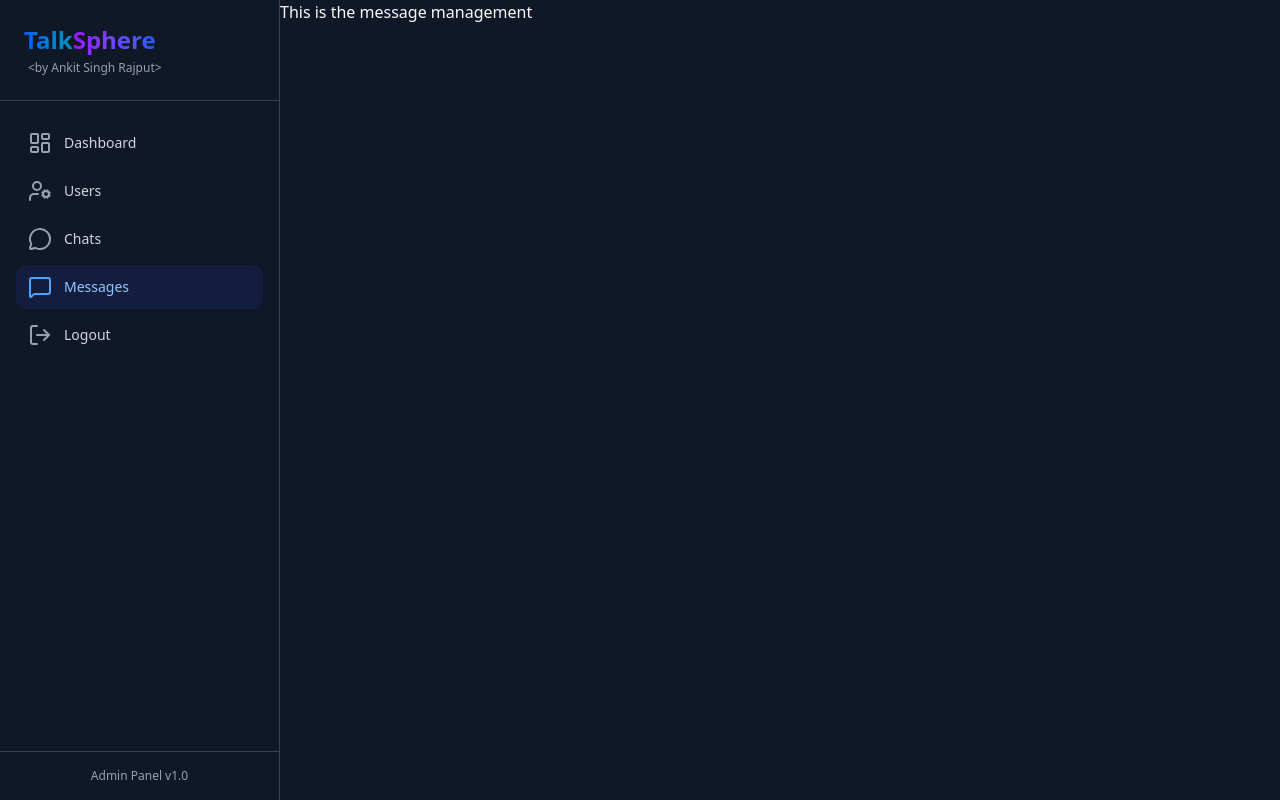
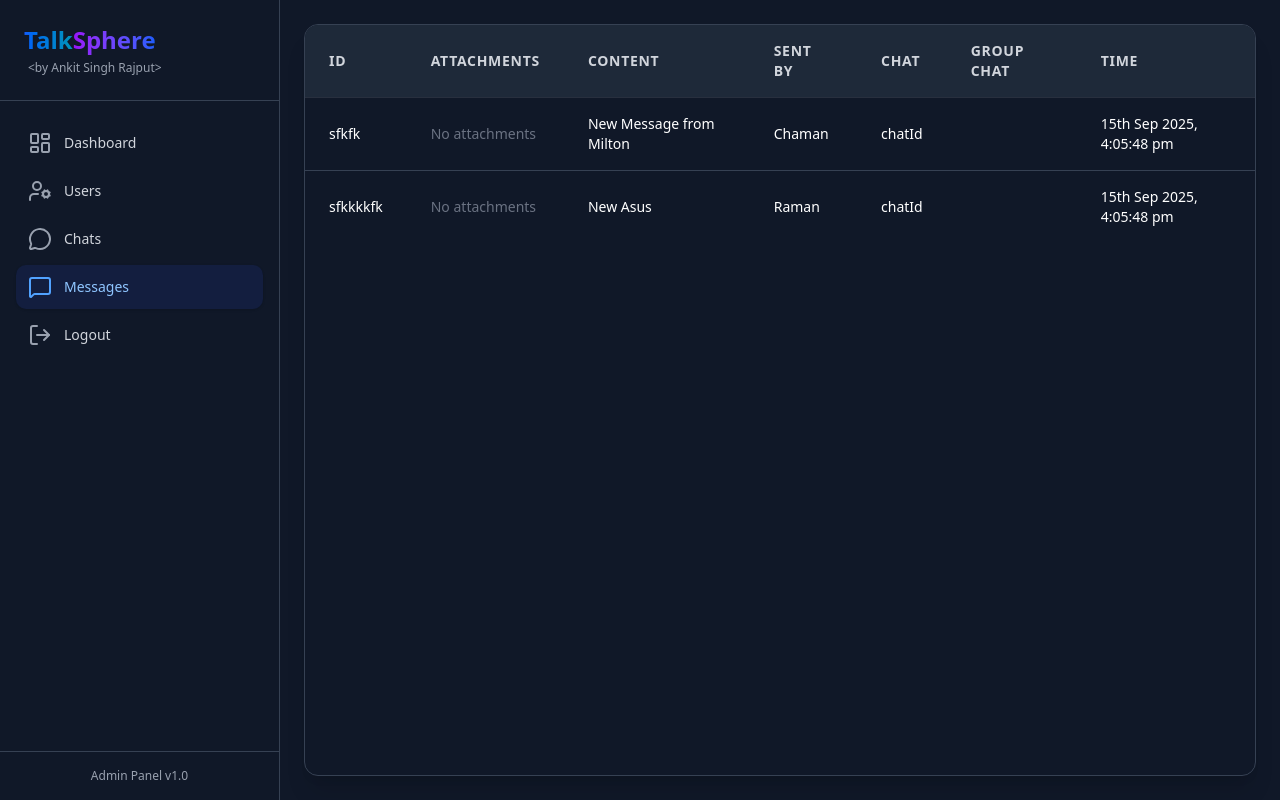
Before and after one commit to ankitsinghrajp/TalkSphere, a React (Vite) app in the folder client/: page /admin/messages in a window 1280 px wide. Built offline with nearby package versions, Linux system fonts and the light colour scheme.

Commit message:
Frontend created

```diff
--- a/client/src/components/constants/sampleData.tsx
+++ b/client/src/components/constants/sampleData.tsx
@@ -52,7 +52,7 @@ export const SampleNotifications = [
 export const sampleMessage = [
   {
     attachments: [],
-    content: "This is the message sent by Chaman",
+    content: "This is the message sent by first user",
     _id: "sfnsdjkfsdnfkjsbnd",
     sender: {
       _id: "user._id",
@@ -98,5 +98,53 @@ export const dashboardData = {
     friends: 3,
     groups:1
   }
-    ]
+    ],
+    chats:[
+      {
+        name:"Ankit Singh Chouhan",
+        _id: 1,
+        groupChat: false,
+        member:["1","2"],
+        totalMembers: 2,
+        totalMessages:20,
+        creator:{
+          name:"Ankit Singh Chouhan",
+        }
+      },
+      {
+        name:"Balmukund Gupt",
+        _id: 2,
+        groupChat: false,
+        member:["1","2"],
+        totalMembers: 2,
+        totalMessages:20,
+        creator:{
+          name:"Subramanyam",
+        }
+      },
+    ],
+    messages:[
+      {
+        attachments:[],
+        content:"New Message from Milton",
+        _id:"sfkfk",
+        sender:{
+          _id:"user._id",
+          name:"Chaman",
+        },
+        chat:"chatId",
+        createdAt:"2024-02-12T10:41:30.630Z",
+      },
+      {
+        attachments:[],
+        content:"New Asus",
+        _id:"sfkkkkfk",
+        sender:{
+          _id:"user._id",
+          name:"Raman",
+        },
+        chat:"chatId",
+        createdAt:"2025-02-12T10:41:30.630Z",
+      },
+    ],
 }
--- a/client/src/components/shared/Table.tsx
+++ b/client/src/components/shared/Table.tsx
@@ -1,6 +1,6 @@
 import React, { useState } from 'react';
 
-const TableComponent = ({ heading, columns, rows }) => {
+const TableComponent = ({ heading, columns, rows, width = 200 }) => {
   const [isDarkTheme, setIsDarkTheme] = useState(true);
 
   const themeClasses = {
@@ -19,33 +19,32 @@ const TableComponent = ({ heading, columns, rows }) => {
 
   return (
     <div className={`h-full px-2 py-6 md:p-6 ${themeClasses.container}`}>
-      <div className={`rounded-lg shadow-lg border ${themeClasses.card} h-full flex flex-col`}>
-        {/* Header Section */}
-        <div className="p-6 border-b border-opacity-20">
-
-        </div>
+      <div className={`rounded-xl shadow-xl border ${themeClasses.card} h-full flex flex-col overflow-hidden`}>
 
         {/* Table Section */}
         <div className="flex-1 overflow-auto">
           <table className="w-full">
-            <thead className={`${themeClasses.tableHeader} sticky top-0`}>
+            <thead className={`${themeClasses.tableHeader} sticky top-0 z-10`}>
               <tr>
                 {columns.map((column) => (
                   <th
                     key={column.field}
-                    className="px-6 py-4 text-left text-sm font-semibold uppercase tracking-wider"
+                    className="px-6 py-4 text-left text-sm font-semibold uppercase tracking-wider border-b border-opacity-20"
                   >
                     {column.headerName}
                   </th>
                 ))}
               </tr>
             </thead>
-            <tbody className="divide-y divide-gray-600 divide-opacity-30">
+            <tbody className="divide-y divide-opacity-20">
               {rows.length > 0 ? (
                 rows.map((row, index) => (
-                  <tr key={row._id || row.id || index} className={`transition-colors ${themeClasses.tableRow}`}>
+                  <tr
+                    key={row._id || row.id || index}
+                    className={`transition-colors duration-150 ${themeClasses.tableRow}`}
+                  >
                     {columns.map((column) => (
-                      <td key={column.field} className="px-6 py-4">
+                      <td key={column.field} className="px-6 py-4 text-sm">
                         {renderCellContent(column, row)}
                       </td>
                     ))}
@@ -57,8 +56,8 @@ const TableComponent = ({ heading, columns, rows }) => {
                     colSpan={columns.length}
                     className="px-6 py-16 text-center text-gray-400"
                   >
-                    <div className="flex flex-col items-center space-y-2">
-                      <div className="text-4xl mb-4">📄</div>
+                    <div className="flex flex-col items-center space-y-3">
+                      <div className="text-4xl mb-2">📄</div>
                       <p className="text-lg font-medium">No data available</p>
                       <p className="text-sm opacity-75">There are no users to display at the moment.</p>
                     </div>
--- a/client/src/pages/admin/ChatManagement.tsx
+++ b/client/src/pages/admin/ChatManagement.tsx
@@ -1,11 +1,53 @@
-import React from 'react'
+import React, { useEffect, useState } from 'react'
 import AdminLayout from '../../components/layout/AdminLayout'
+import TableComponent from '../../components/shared/Table'
+import { Avatar } from '../../components/ui/avatar'
+import {dashboardData} from "../../components/constants/sampleData"
+
+const columns = [
+  {
+    field:"_id",  // Changed from "id" to "_id"
+    headerName:"ID",
+  },
+  {
+    field:"name",
+    headerName:"Name",
+    width: 300
+  },
+  {
+    field:"totalMembers",
+    headerName:"Total Members",
+    width:120,
+  },
+
+  {
+    field:"totalMessages",
+    headerName:"Total Messages",
+  },
+  {
+    field:"creator",
+    headerName:"Created By",
+    width:250,
+    renderCell:(params)=>(
+      <div className=''>
+        {params.row.creator.name}
+      </div>
+    )
+  },
+]
 
 const ChatManagement = () => {
+
+  const [rows,setRows] = useState([]);
+
+useEffect(() => {
+    setRows(dashboardData.chats);
+}, [rows])
+
   return (
     <AdminLayout>
-        <div>
-            THis is the Chatmanagement
+        <div className='h-[100vh]'>
+            <TableComponent heading={"All Users"} columns={columns}  rows={rows}/>
         </div>
     </AdminLayout>
   )
--- a/client/src/pages/admin/MessageManagement.tsx
+++ b/client/src/pages/admin/MessageManagement.tsx
@@ -1,12 +1,84 @@
-import React from 'react'
+import React, { useEffect, useState } from 'react'
 import AdminLayout from '../../components/layout/AdminLayout'
+import TableComponent from '../../components/shared/Table'
+import { dashboardData } from '../../components/constants/sampleData'
+import moment from 'moment'
+import { fileFormat } from '../../lib/feature'
+import RenderAttachments from '../../components/shared/RenderAttachments'
+
+const columns = [
+  {
+    field:"_id",  // Changed from "id" to "_id"
+    headerName:"ID",
+  },
+  {
+    field:"attachments",
+    headerName:"Attachments",
+    renderCell:(params)=>{
+      const attachments = params.row.attachments;
+      if(!attachments || attachments.length === 0) {
+        return <span className="text-gray-500">No attachments</span>;
+      }
+
+      return <div>
+        {attachments.map(i=>{
+
+          const url = i.url;
+          const file = fileFormat(url);
+
+          return <div>
+            <a
+            href={url}
+            download
+            target='_blank'
+
+            >
+            {RenderAttachments(file,url)}
+            </a>
+          </div>
+        })}
+      </div>
+    }
+  },
+  {
+    field:"content",
+    headerName:"Content",
+    width:400
+  },
+  {
+   field:"sender",
+   headerName:"Sent By",
+   renderCell:(params)=>(
+    <span>{params.row.sender.name}</span>
+   )
+  },
+  {
+    field:"chat",
+    headerName:"Chat",
+  },
+  {
+    field:"groupChat",
+    headerName:"Group Chat",
+  },
+  {
+    field:"createdAt",
+    headerName: "Time",
+     renderCell:(params)=>(
+    <span>{moment(params.createdAt).format("Do MMM YYYY, h:mm:ss a")}</span>
+   )
+  }
+]
 
 const MessageManagement = () => {
+  const [rows, setRows] = useState([]);
+
+  useEffect(()=>{
+      setRows(dashboardData.messages);
+  },[rows])
+
   return (
     <AdminLayout>
-        <div>
-            This is the message management
-        </div>
+        <TableComponent heading={'All Messages'} columns={columns} rows={rows}/>
     </AdminLayout>
   )
 }
```
